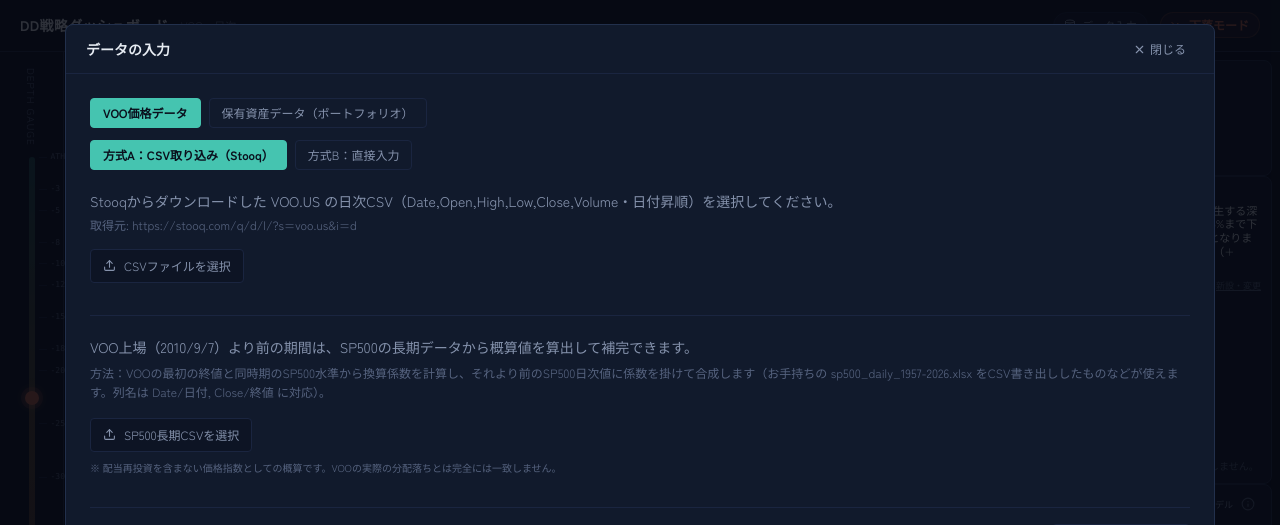
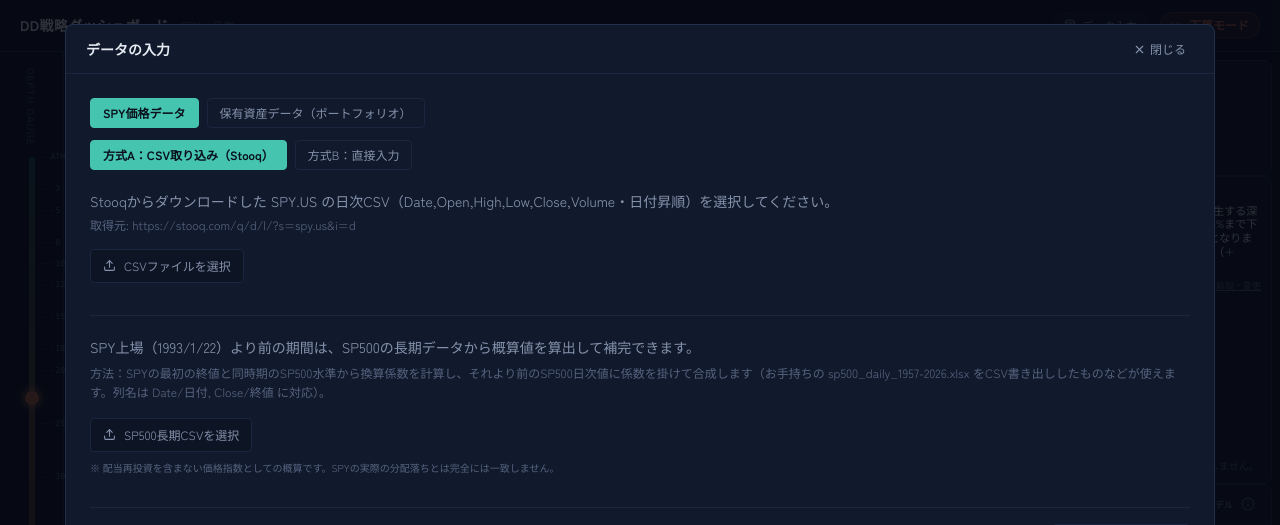
Before and after one commit to rai0103/dd-dashboard, a Next.js app: page / in a window 1280 px wide. Both pictures are taken after a click on the button "データ入力". Shown: the top 525 px of the page. Built offline with nearby package versions, Linux system fonts and the light colour scheme.

Commit message:
参照データをVOOからSPYに変更: 表示文言・Stooqダウンロードリンク(spy.us)を全てSPY表記に統一し、上場日基準もVOO(2010-09-07)からSPYの実際の設定日(1993-01-22)に修正

```diff
--- a/components/DDDashboard.jsx
+++ b/components/DDDashboard.jsx
@@ -87,11 +87,11 @@ function parseStooqCSV(text) {
   rows.sort((a, b) => a.date - b.date);
   return rows;
 }
-const VOO_LISTING_DATE = new Date("2010-09-07"); // VOOの実際の設定日（この日以前はVOOの実データが存在しない）
+const SPY_LISTING_DATE = new Date("1993-01-22"); // SPYの実際の設定日（この日以前はSPYの実データが存在しない）
 function backfillFromIndex(vooSeries, indexSeries) {
   if (!vooSeries.length || !indexSeries.length) return { merged: vooSeries, added: 0, scale: null };
   const vooFirst = vooSeries[0];
-  // scale = VOOの最初の終値 ÷ 同日(または直前)のインデックス水準
+  // scale = SPYの最初の終値 ÷ 同日(または直前)のインデックス水準
   const candidates = indexSeries.filter((p) => p.date <= vooFirst.date);
   const matched = candidates.length ? candidates[candidates.length - 1] : indexSeries[0];
   const scale = vooFirst.price / matched.price;
@@ -308,7 +308,7 @@ function evaluateCheckpoint(cp, holdings, totalValue) {
 /* ---------------- portfolio holdings (default/seed — replaced once real data is imported) ---------------- */
 const HOLDINGS_DEFAULT = [
   { id: "seed-1", name: "eMAXIS Slim 米国株式(S&P500)", category: "SP500", currency: "円", rank: "C", account: "特定", owner: "shin", amount: 8200000 },
-  { id: "seed-2", name: "VOO", category: "SP500", currency: "ドル", rank: "C", account: "特定", owner: "saki", amount: 6400000 },
+  { id: "seed-2", name: "SPY", category: "SP500", currency: "ドル", rank: "C", account: "特定", owner: "saki", amount: 6400000 },
   { id: "seed-3", name: "楽天SP500", category: "SP500", currency: "円", rank: "C", account: "NISA成長", owner: "shin", amount: 3100000 },
   { id: "seed-4", name: "2521 円ヘッジSP500", category: "SP500", currency: "円", rank: "B", account: "特定", owner: "saki", amount: 1400000 },
   { id: "seed-5", name: "QQQ", category: "Nasdaq", currency: "ドル", rank: "D", account: "特定", owner: "shin", amount: 4200000 },
@@ -685,7 +685,7 @@ function EvalDDChartBody({ chartData, rangeDays, d, hidden, withBrush = false, f
       <Tooltip contentStyle={{ background: C.panel, border: `1px solid ${C.border}`, fontSize: 12 }} labelStyle={{ color: C.textMuted }} labelFormatter={(dt) => dt.toLocaleDateString("ja-JP")} formatter={(v, name) => [name === "dd" ? `${v}%` : `$${v}`, name === "dd" ? "DD" : name === "ath" ? "ATH" : "評価額"]} />
       {MILESTONES.filter((t) => t !== -3).map((t) => (<ReferenceLine key={t} yAxisId="dd" y={t} stroke={C.borderSoft} strokeDasharray="2 3" label={{ value: `${t}%`, position: "left", fill: C.textDim, fontSize: Math.max(8, fontSize - 2) }} />))}
       <ReferenceLine yAxisId="dd" y={-3} stroke={C.rust} strokeDasharray="4 3" strokeWidth={1.3} label={{ value: "-3%", position: "left", fill: C.rust, fontSize: Math.max(8, fontSize - 2) }} />
-      {chartData[0].date < VOO_LISTING_DATE && chartData[chartData.length - 1].date > VOO_LISTING_DATE && (<ReferenceLine yAxisId="price" x={VOO_LISTING_DATE} stroke={C.violet} strokeDasharray="3 3" label={{ value: "VOO上場", fill: C.violet, fontSize: Math.max(9, fontSize - 1), position: "top" }} />)}
+      {chartData[0].date < SPY_LISTING_DATE && chartData[chartData.length - 1].date > SPY_LISTING_DATE && (<ReferenceLine yAxisId="price" x={SPY_LISTING_DATE} stroke={C.violet} strokeDasharray="3 3" label={{ value: "SPY上場", fill: C.violet, fontSize: Math.max(9, fontSize - 1), position: "top" }} />)}
       <Area yAxisId="dd" type="monotone" dataKey="dd" stroke={C.rust} fill="url(#ddFill)" strokeWidth={1.3} dot={false} isAnimationActive={false} fillOpacity={hidden.dd ? 0 : 1} strokeOpacity={hidden.dd ? 0 : 1} />
       <Area yAxisId="price" type="monotone" dataKey="price" stroke={C.teal} fill="url(#priceFill)" strokeWidth={1.8} dot={false} isAnimationActive={false} fillOpacity={hidden.price ? 0 : 1} strokeOpacity={hidden.price ? 0 : 1} />
       <Line yAxisId="price" type="monotone" dataKey="ath" stroke={C.textDim} strokeDasharray="3 4" strokeWidth={1} dot={false} isAnimationActive={false} strokeOpacity={hidden.price ? 0 : 1} />
@@ -803,7 +803,7 @@ function StatusPanel({ d, onOpenTrackRecord }) {
     <Panel title="現在のステータス" hideHeader className="h-full">
       <div className="flex h-full">
         <div className="flex-1 px-4 py-2 flex flex-col justify-center" style={{ borderRight: `1px solid ${C.borderSoft}` }}>
-          <div className="text-[10px] mb-0.5" style={{ color: C.textDim }}>評価額（VOO終値）</div>
+          <div className="text-[10px] mb-0.5" style={{ color: C.textDim }}>評価額（SPY終値）</div>
           <div className="mono text-xl font-bold">${d.currentPrice.toFixed(2)}</div>
           <div className="text-[9px] mt-0.5 whitespace-nowrap" style={{ color: C.textDim }}>データ日付：{fmtYMD(d.last.date)}（米国時間）</div>
           <div className="text-[9px] mt-0.5 whitespace-nowrap" style={{ color: C.textDim }}>ATH ${d.currentATH.toFixed(2)}（{fmtYMD(d.athDate)}）{d.currentDD.toFixed(1)}%</div>
@@ -1186,8 +1186,8 @@ function DataInputModal({ onClose, rawSeries, onReplace, onAppend, onReset, onBa
       const parsed = parseStooqCSV(String(ev.target.result));
       if (!parsed.length) { setSp500Msg("CSVを解析できませんでした。列名(Date/日付, Close/終値)を確認してください。"); return; }
       const { added, scale } = onBackfill(parsed);
-      if (added > 0) setSp500Msg(`VOO上場前(${VOO_LISTING_DATE.toLocaleDateString("ja-JP")}より前)を${added}件、SP500から換算係数${scale.toFixed(4)}(=VOO初値÷同時期SP500水準)で補完しました。`);
-      else setSp500Msg("補完対象の期間がありませんでした（VOOデータの開始日以前のSP500データが見つからないか、既にVOO上場後のデータのみです）。");
+      if (added > 0) setSp500Msg(`SPY上場前(${SPY_LISTING_DATE.toLocaleDateString("ja-JP")}より前)を${added}件、SP500から換算係数${scale.toFixed(4)}(=SPY初値÷同時期SP500水準)で補完しました。`);
+      else setSp500Msg("補完対象の期間がありませんでした（SPYデータの開始日以前のSP500データが見つからないか、既にSPY上場後のデータのみです）。");
     };
     reader.readAsText(file);
   };
@@ -1245,15 +1245,15 @@ function DataInputModal({ onClose, rawSeries, onReplace, onAppend, onReset, onBa
 
   return (
     <FullScreenModal title="データの入力" onClose={handleModalClose}>
-      <div className="flex gap-2 mb-3">{tabBtn(dataset, setDataset, "voo", "VOO価格データ")}{tabBtn(dataset, setDataset, "holdings", "保有資産データ（ポートフォリオ）")}</div>
+      <div className="flex gap-2 mb-3">{tabBtn(dataset, setDataset, "voo", "SPY価格データ")}{tabBtn(dataset, setDataset, "holdings", "保有資産データ（ポートフォリオ）")}</div>
 
       {dataset === "voo" ? (
         <>
           <div className="flex gap-2 mb-5">{tabBtn(tab, setTab, "csv", "方式A：CSV取り込み（Stooq）")}{tabBtn(tab, setTab, "manual", "方式B：直接入力")}</div>
           {tab === "csv" ? (
             <div>
-              <p className="text-sm mb-1 leading-relaxed" style={{ color: C.textMuted }}>Stooqからダウンロードした VOO.US の日次CSV（Date,Open,High,Low,Close,Volume・日付昇順）を選択してください。</p>
-              <p className="text-xs mb-4" style={{ color: C.textDim }}>取得元: https://stooq.com/q/d/l/?s=voo.us&i=d</p>
+              <p className="text-sm mb-1 leading-relaxed" style={{ color: C.textMuted }}>Stooqからダウンロードした SPY.US の日次CSV（Date,Open,High,Low,Close,Volume・日付昇順）を選択してください。</p>
+              <p className="text-xs mb-4" style={{ color: C.textDim }}>取得元: https://stooq.com/q/d/l/?s=spy.us&i=d</p>
               <label className="inline-flex items-center gap-2 text-xs px-3 py-2 rounded" style={{ background: C.panel2, border: `1px solid ${C.borderSoft}`, color: C.textMuted, cursor: "pointer" }}>
                 <Upload size={13} /> CSVファイルを選択
                 <input type="file" accept=".csv" onChange={handleFile} style={{ display: "none" }} />
@@ -1262,20 +1262,20 @@ function DataInputModal({ onClose, rawSeries, onReplace, onAppend, onReset, onBa
               {fileMsg && <div className="text-xs mt-2" style={{ color: C.teal }}>{fileMsg}</div>}
 
               <div className="mt-8 pt-5" style={{ borderTop: `1px solid ${C.borderSoft}` }}>
-                <p className="text-sm mb-1 leading-relaxed" style={{ color: C.textMuted }}>VOO上場（{VOO_LISTING_DATE.toLocaleDateString("ja-JP")}）より前の期間は、SP500の長期データから概算値を算出して補完できます。</p>
-                <p className="text-xs mb-4 leading-relaxed" style={{ color: C.textDim }}>方法：VOOの最初の終値と同時期のSP500水準から換算係数を計算し、それより前のSP500日次値に係数を掛けて合成します（お手持ちの sp500_daily_1957-2026.xlsx をCSV書き出ししたものなどが使えます。列名は Date/日付, Close/終値 に対応）。</p>
+                <p className="text-sm mb-1 leading-relaxed" style={{ color: C.textMuted }}>SPY上場（{SPY_LISTING_DATE.toLocaleDateString("ja-JP")}）より前の期間は、SP500の長期データから概算値を算出して補完できます。</p>
+                <p className="text-xs mb-4 leading-relaxed" style={{ color: C.textDim }}>方法：SPYの最初の終値と同時期のSP500水準から換算係数を計算し、それより前のSP500日次値に係数を掛けて合成します（お手持ちの sp500_daily_1957-2026.xlsx をCSV書き出ししたものなどが使えます。列名は Date/日付, Close/終値 に対応）。</p>
                 <label className="inline-flex items-center gap-2 text-xs px-3 py-2 rounded" style={{ background: C.panel2, border: `1px solid ${C.borderSoft}`, color: C.textMuted, cursor: "pointer" }}>
                   <Upload size={13} /> SP500長期CSVを選択
                   <input type="file" accept=".csv" onChange={handleSp500File} style={{ display: "none" }} />
                 </label>
                 {sp500FileName && <div className="text-xs mt-2" style={{ color: C.textDim }}>選択中: {sp500FileName}</div>}
                 {sp500Msg && <div className="text-xs mt-2" style={{ color: C.teal }}>{sp500Msg}</div>}
-                <div className="text-[10px] mt-2" style={{ color: C.textDim }}>※ 配当再投資を含まない価格指数としての概算です。VOOの実際の分配落ちとは完全には一致しません。</div>
+                <div className="text-[10px] mt-2" style={{ color: C.textDim }}>※ 配当再投資を含まない価格指数としての概算です。SPYの実際の分配落ちとは完全には一致しません。</div>
               </div>
             </div>
           ) : (
             <div>
-              <p className="text-sm mb-4" style={{ color: C.textMuted }}>毎日の運用でその日のVOO終値だけを入力する簡易方式です。既存データに追記・上書きされます。</p>
+              <p className="text-sm mb-4" style={{ color: C.textMuted }}>毎日の運用でその日のSPY終値だけを入力する簡易方式です。既存データに追記・上書きされます。</p>
               <div className="flex items-end gap-3">
                 <div><label className="text-[10px] block mb-1" style={{ color: C.textDim }}>日付</label><input type="date" value={manualDate} onChange={(e) => setManualDate(e.target.value)} className="text-xs px-2 py-1.5 rounded mono" style={{ background: C.panel2, border: `1px solid ${C.borderSoft}`, color: C.text }} /></div>
                 <div><label className="text-[10px] block mb-1" style={{ color: C.textDim }}>終値（$）</label><input type="number" step="0.01" value={manualPrice} onChange={(e) => setManualPrice(e.target.value)} placeholder="704.20" className="text-xs px-2 py-1.5 rounded w-28 mono" style={{ background: C.panel2, border: `1px solid ${C.borderSoft}`, color: C.text }} /></div>
@@ -1629,7 +1629,7 @@ export default function DDDashboard() {
       {modal?.type === "checkpointSettings" && <FullScreenModal title="チェックポイント設定" onClose={() => setModal(null)}><CheckpointSettingsContent checkpoints={checkpoints} onCheckpointChange={handleCheckpointChange} holdings={holdings} /></FullScreenModal>}
 
       <div className="flex items-center justify-between px-5 py-3 shrink-0" style={{ borderBottom: `1px solid ${C.border}`, background: C.panel2 }}>
-        <div className="flex items-center gap-3"><span className="text-sm font-bold tracking-wide">DD戦略ダッシュボード</span><span className="text-[11px]" style={{ color: C.textDim }}>VOO・日次</span></div>
+        <div className="flex items-center gap-3"><span className="text-sm font-bold tracking-wide">DD戦略ダッシュボード</span><span className="text-[11px]" style={{ color: C.textDim }}>SPY・日次</span></div>
         <div className="flex items-center gap-3">
           <button onClick={() => setModal({ type: "dataInput" })} className="flex items-center gap-1.5 text-[11px] px-2.5 py-1 rounded-full" style={{ color: C.textMuted, background: C.panel, border: `1px solid ${C.borderSoft}`, cursor: "pointer" }}>
             <Database size={12} /> データ入力
```
